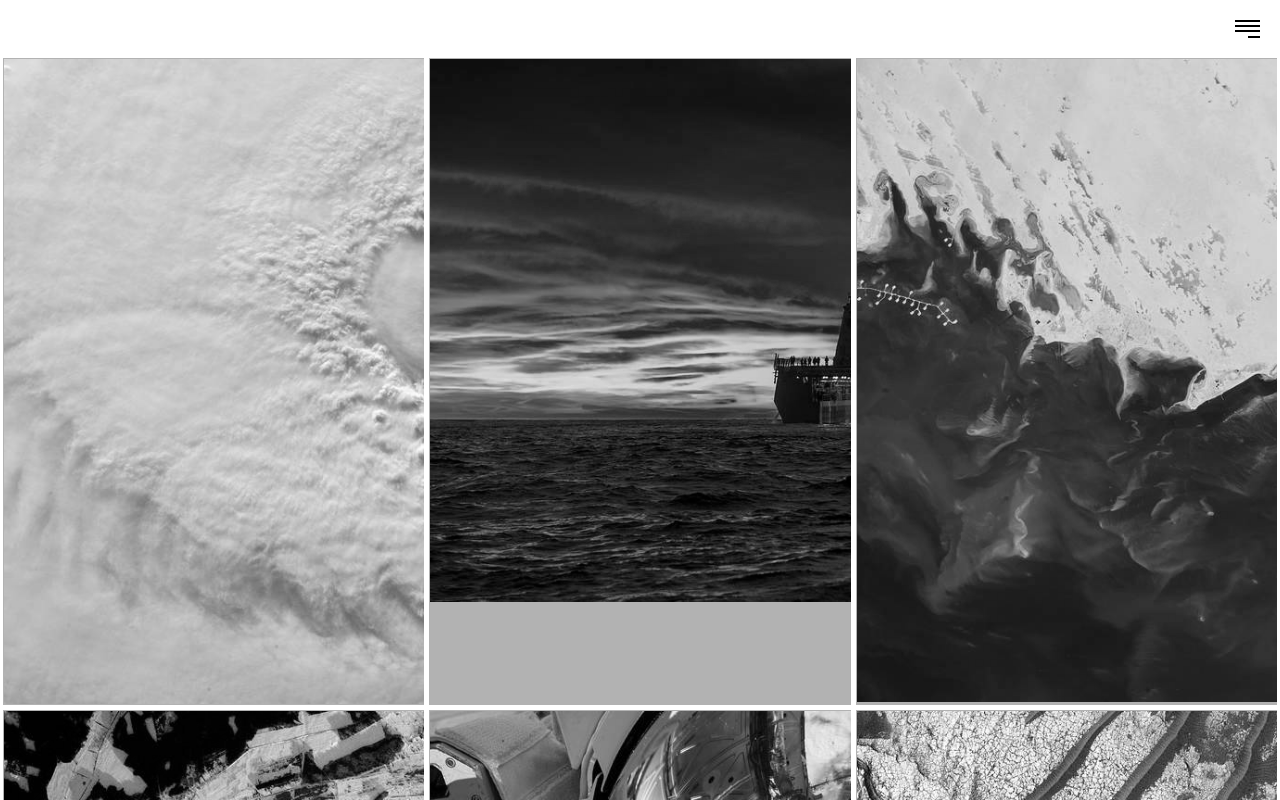
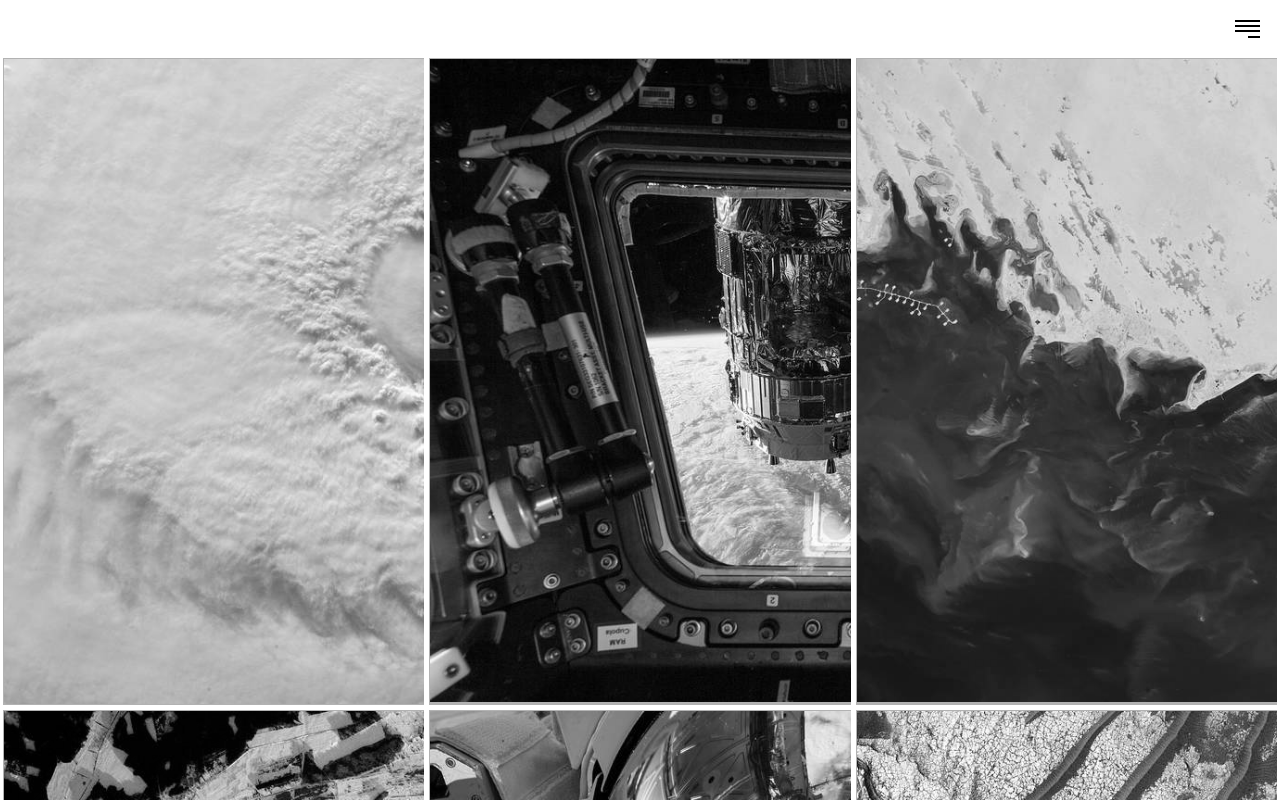
Before and after one commit to nguyenh1998/TP_01, a plain HTML site: page index.htm in a window 1280 px wide. Shown: the top 800 px of the page. Drawn offline with Linux system fonts and the light colour scheme; a web font is replaced by a local one.

Commit message:
Changement dans les images

```diff
--- a/index.htm
+++ b/index.htm
@@ -26,7 +26,7 @@
 
     <div class="wrapper">
         <div class="panel"><img src="img/churning.jpeg" alt="First picture" class="clip-square"> </div>
-        <div class="panel"><img src="img/43937544230_c83330c8aa_k.jpg" alt="Second picture"></div>
+        <div class="panel"><img src="img/44429147405_f21aa873ed_k.jpg" alt="Second picture"></div>
         <div class="panel"><img src="img/45532312914_2634bd334e_k.jpg" alt="Third picture"></div>
         <div class="panel"><img src="img/32109555763_eb9bb215ef_k.jpg" alt="Forth picture"></div>
         <div class="panel"><img src="img/iss055e071596.jpg" alt="Fifth picture"></div>
```
